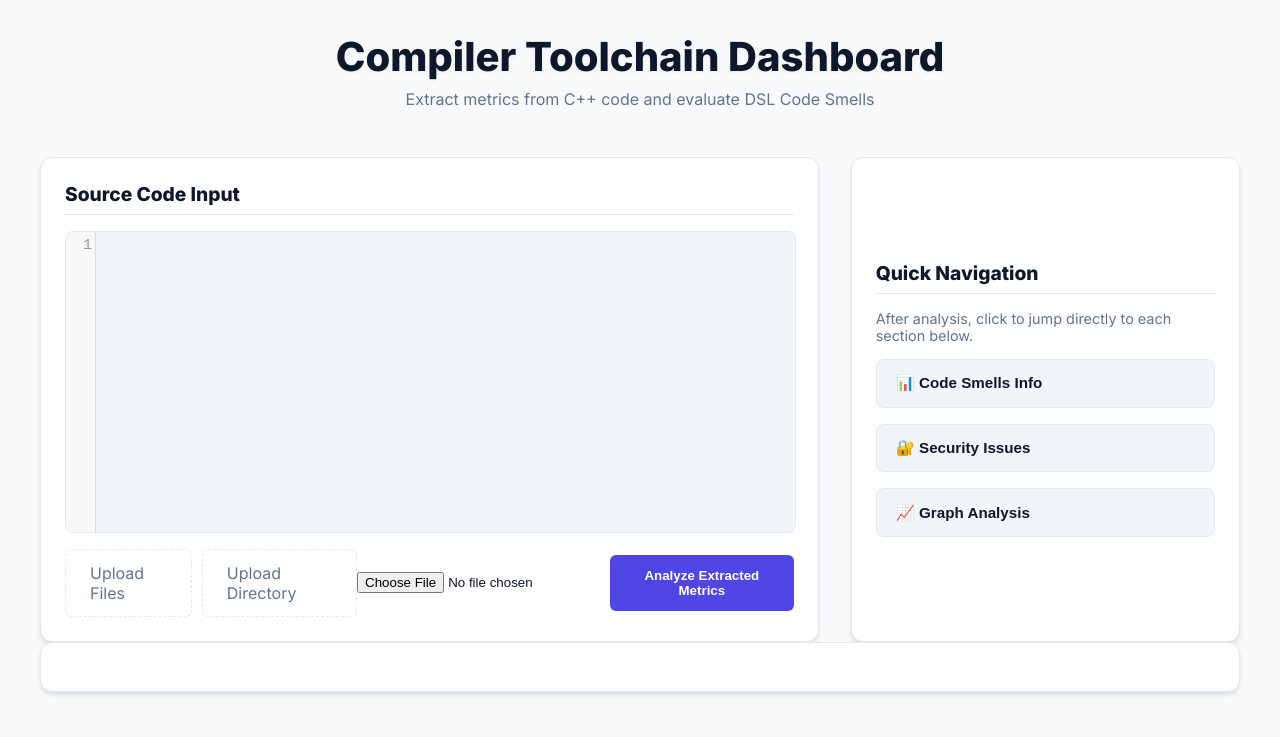
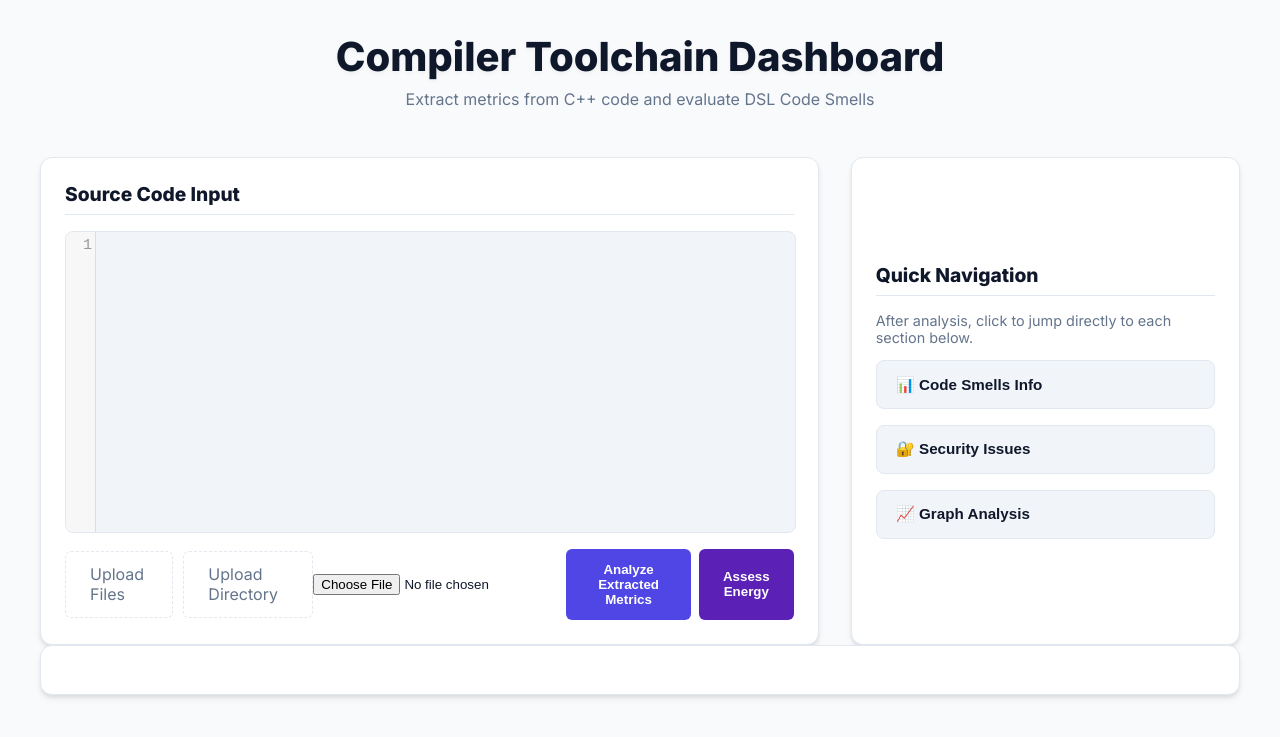
Before and after one commit to leetrushreyash/compiler-ai-router, a Flask app: page / in a window 1280 px wide. Shown: the top 737 px of the page. Run offline with Flask 3, Linux system fonts and the light colour scheme.

Commit message:
energy integration in A and C and B

```diff
--- a/project-C/gui/app.py
+++ b/project-C/gui/app.py
@@ -5,7 +5,10 @@ from flask import Flask, render_template, request, jsonify
 # Add the parent directory and codes directory to path
 sys.path.append(os.path.abspath(os.path.join(os.path.dirname(__file__), '..')))
 sys.path.append(os.path.abspath(os.path.join(os.path.dirname(__file__), '..', 'codes')))
+sys.path.append(os.path.abspath(os.path.join(os.path.dirname(__file__), '..', '..', 'project-A')))
+
 from unified_analyzer import analyze_file
+from backend.energy import EnergyCollector
 
 app = Flask(__name__, template_folder='templates', static_folder='static')
 
@@ -64,6 +67,50 @@ def analyze():
         "is_smelly": has_critical
     })
 
+@app.route('/api/cross-project/energy', methods=['POST'])
+def get_energy_from_project_a():
+    data = request.json or {}
+    code = data.get("code", "")
+    filename = data.get("filename", "inline_input.cpp")
+
+    if not code.strip():
+        return jsonify({"error": "Code input is empty."}), 400
+
+    temp_file = "temp_energy_" + os.path.basename(filename)
+    try:
+        with open(temp_file, "w", encoding="utf-8") as f:
+            f.write(code)
+
+        collector = EnergyCollector()
+        collector.start()
+        collector.begin_phase("parsing")
+
+        ast_results = analyze_file(temp_file)
+
+        collector.end_phase()
+        energy_report = collector.stop()
+        energy_data = energy_report.to_dict()
+
+        n_smells = 0
+        if "functions" in ast_results:
+            for fn in ast_results["functions"]:
+                if fn.get("security", {}).get("has_vulnerabilities"):
+                    n_smells += len(fn["security"].get("issues", []))
+                if fn.get("code_smell", {}).get("is_smelly"):
+                    n_smells += 1
+
+        total_e = energy_data.get("estimated_energy_joules", 0.0)
+        energy_data["energy_per_file"] = total_e
+        energy_data["energy_per_smell"] = round(total_e / max(n_smells, 1), 6)
+
+        return jsonify({"energy": energy_data})
+
+    except Exception as e:
+        return jsonify({"error": str(e)}), 500
+    finally:
+        if os.path.exists(temp_file):
+            os.remove(temp_file)
+
 if __name__ == '__main__':
     print("Starting Advanced AST Flask Server at http://127.0.0.1:5001")
     app.run(debug=True, port=5001)
--- a/project-C/gui/templates/index.html
+++ b/project-C/gui/templates/index.html
@@ -361,8 +361,12 @@
                 <label for="folder-upload" class="upload-btn" style="margin-left: 10px;">Upload Directory</label>
                 <input type="file" id="folder-upload" accept=".cpp,.h,.c" webkitdirectory directory>
 
-                <button class="primary" style="margin-left:auto;" onclick="analyzeCode()">Analyze Extracted Metrics</button>
+                <div style="display:flex; margin-left:auto; gap:8px;">
+                    <button class="primary" onclick="analyzeCode()">Analyze Extracted Metrics</button>
+                    <button class="primary" style="background:#5b21b6;" onclick="assessEnergy()">Assess Energy</button>
+                </div>
             </div>
+            <div id="energyResult" style="margin-top: 1rem; font-size: 0.85rem; background: #e0e7ff; padding: 0.5rem; border-radius: 4px; display: none;"></div>
         </div>
 
         <!-- Right Nav Panel -->
@@ -631,6 +635,56 @@
                 alert("Server error. Is the Flask app running?");
             } finally {
                 document.getElementById('loading').style.display = 'none';
+            }
+        }
+
+        async function assessEnergy() {
+            let code = editor.getValue();
+            let filename = "inline_input.cpp";
+
+            if (uploadedFiles.length > 0 && currentFileIndex >= 0) {
+                code = uploadedFiles[currentFileIndex].code;
+                filename = uploadedFiles[currentFileIndex].name;
+            }
+
+            if (!code.trim()) {
+                alert("Please drop some code first to assess energy!");
+                return;
+            }
+
+            const resultDiv = document.getElementById("energyResult");
+            resultDiv.style.display = 'none';
+            resultDiv.textContent = 'Asking Project A...';
+            resultDiv.style.display = 'block';
+
+            try {
+                const response = await fetch('/api/cross-project/energy', {
+                    method: 'POST',
+                    headers: { 'Content-Type': 'application/json' },
+                    body: JSON.stringify({ code, filename })
+                });
+
+                const data = await response.json();
+
+                if (data.error) {
+                    resultDiv.textContent = `Cross-project API call failed: ${data.error}`;
+                } else if (data.energy && data.energy.energy_per_file !== undefined) {
+                    const jVal = data.energy.estimated_energy_joules || data.energy.energy_per_file;
+                    let html = `<strong>Energy via Project A API:</strong> ${jVal} J estimated total.<br>`;
+
+                    if (data.energy.energy_per_smell) {
+                        html += `<strong>Avg Energy per Smell:</strong> ${data.energy.energy_per_smell} J<br>`;
+                    }
+                    if (data.energy.phases) {
+                        html += `<strong>Parsing Phase:</strong> ${data.energy.phases.parsing || 0} J<br>`;
+                    }
+                    resultDiv.innerHTML = html;
+                } else {
+                    resultDiv.textContent = "No valid energy metrics matched.";
+                }
+            } catch (err) {
+                console.error("Energy API error:", err);
+                resultDiv.textContent = "Cross-project API call failed: connection error.";
             }
         }
 
```
